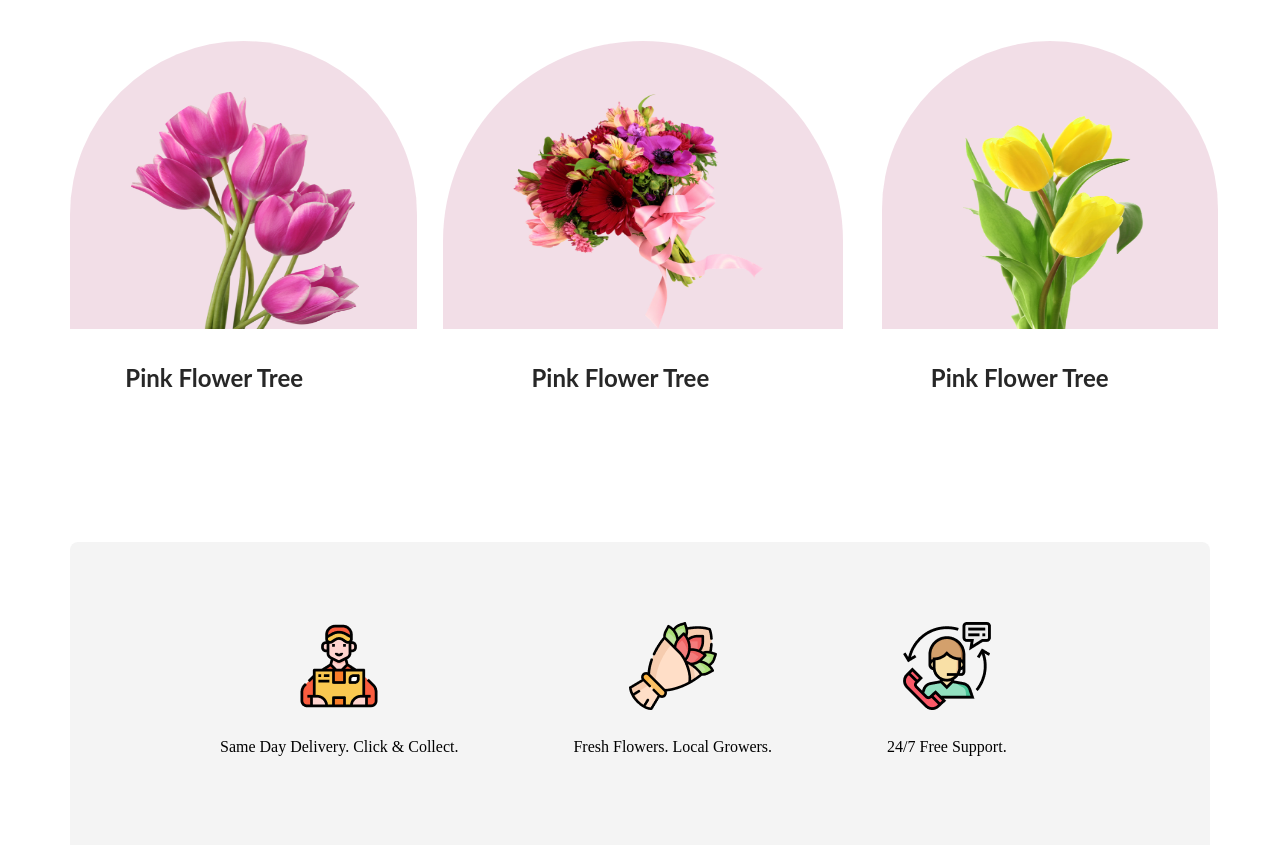
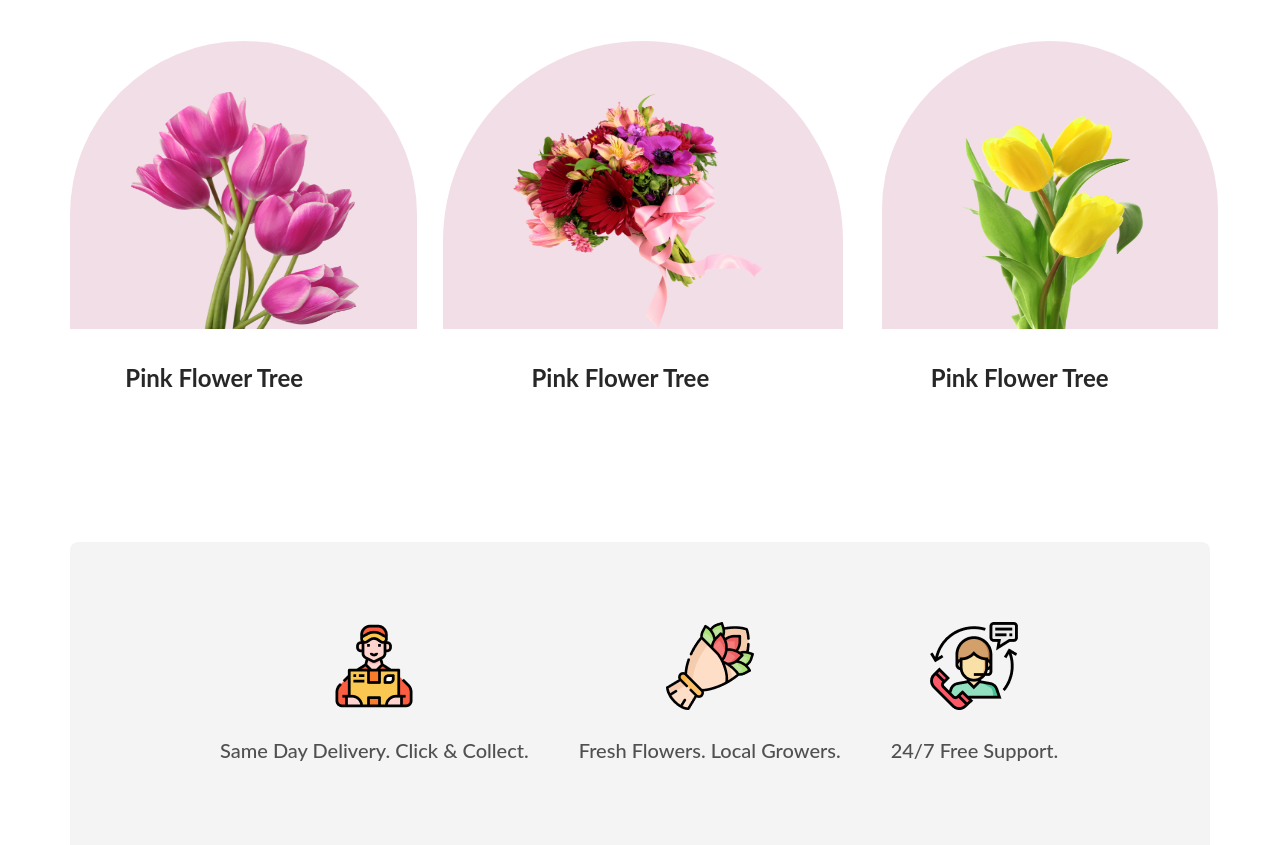
Before and after one commit to Ayman175/ayman-shop-hut, a plain HTML site: page index.html in a window 1280 px wide. Shown: the part 857-1702 px from the top of the page. Drawn offline with Linux system fonts and the light colour scheme.

Commit message:
pic box again send

```diff
--- a/styles/style.css
+++ b/styles/style.css
@@ -116,11 +116,15 @@ section {
     display: flex;
     height: 220px;
     border-radius: 8px;
-    padding: 80px 150px 30px 150px;
-    gap: 115px;
+    padding: 80px 150px 12px 150px;
+        gap: 50px;
     text-align: center;
 }
 
 .fresh-title {
+    color: rgba(39, 39, 39, 0.80);
+        font-family: Lato;
+        font-size: 20px;
+        font-weight: 550;
     margin-top: 24px;
 }
```
